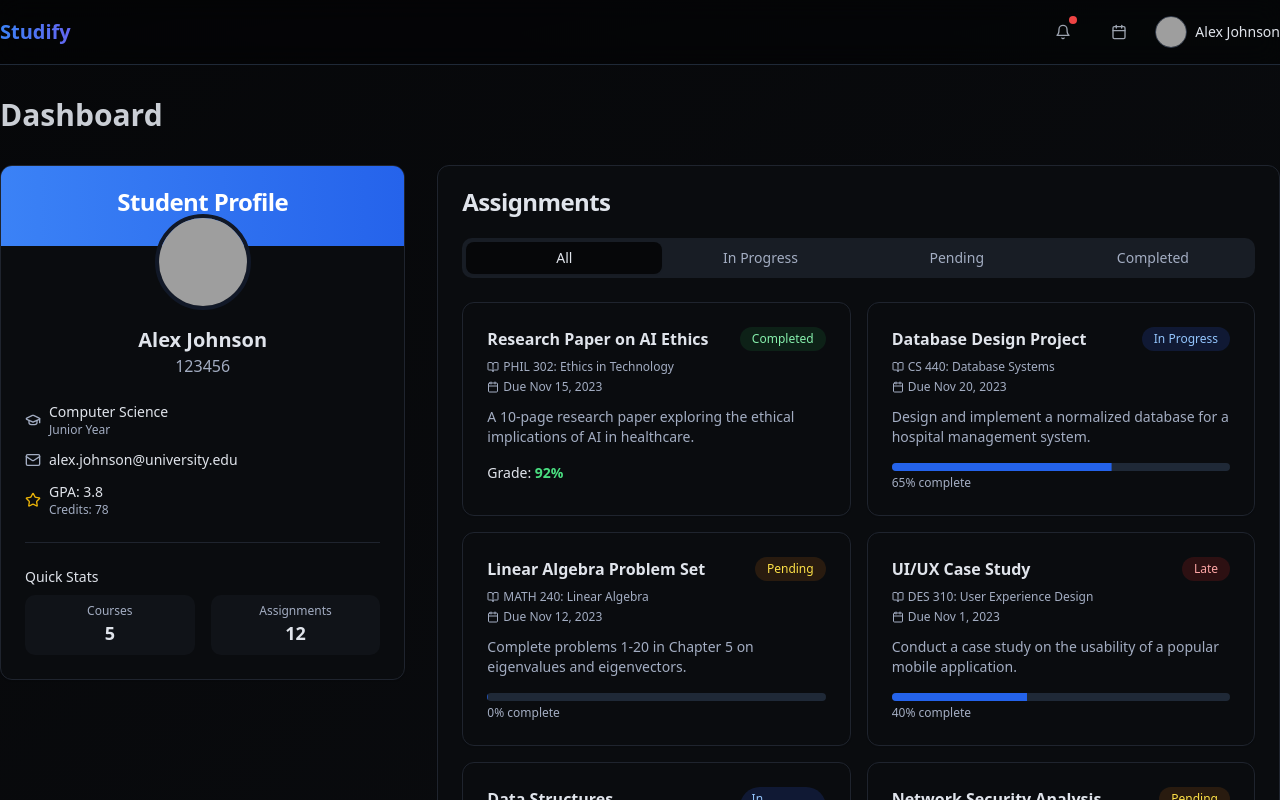
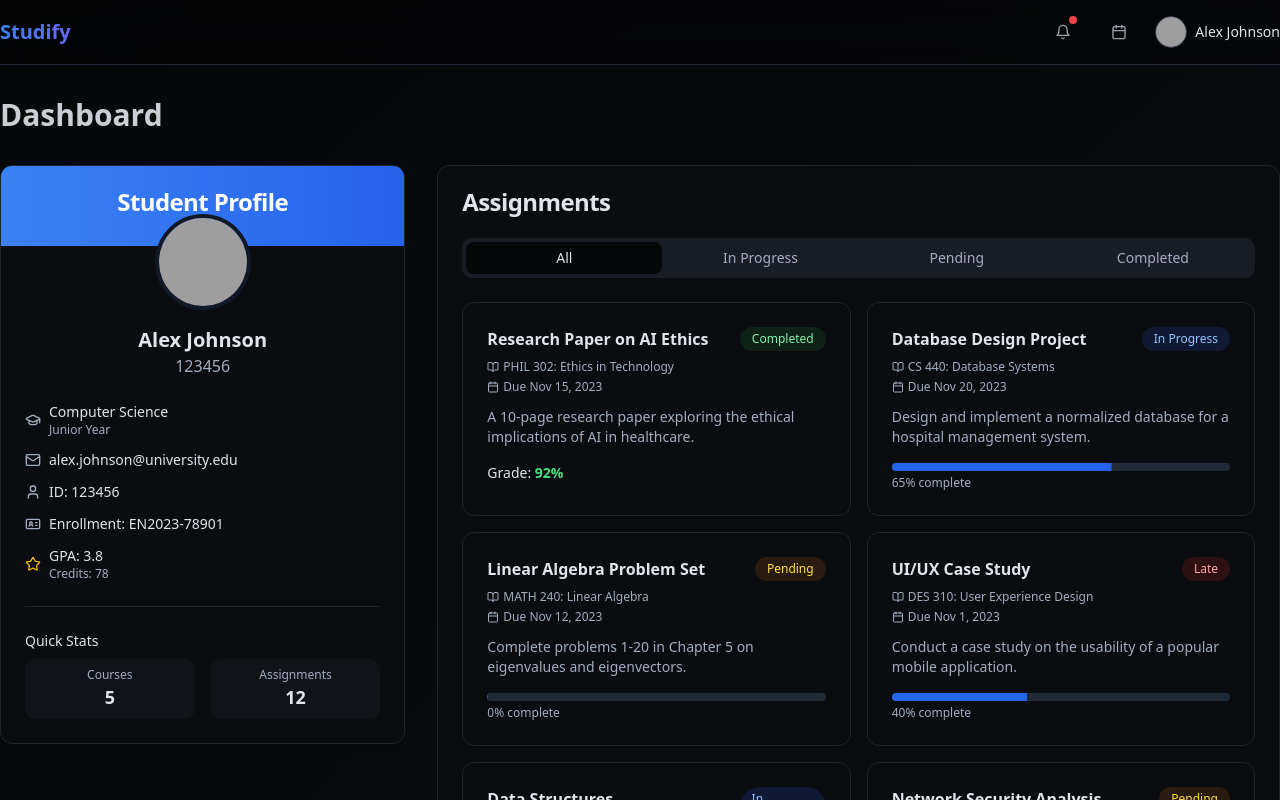
Before and after one commit to mega123-art/profile-submit-symphony, a React (Vite) app: page / in a window 1280 px wide. Shown: the top 800 px of the page. Built offline with nearby package versions, Linux system fonts and the light colour scheme; grey boxes are pictures that could not be loaded.

Commit message:
Add student profile details
Add email, ID, and enrollment number to the student profile.

```diff
--- a/src/components/ProfileCard.tsx
+++ b/src/components/ProfileCard.tsx
@@ -3,7 +3,7 @@ import React from 'react';
 import { Card, CardContent, CardHeader, CardTitle } from '@/components/ui/card';
 import { Avatar, AvatarFallback, AvatarImage } from '@/components/ui/avatar';
 import { Student } from '../data/mockData';
-import { GraduationCap, Mail, Star } from 'lucide-react';
+import { GraduationCap, Mail, User, IdCard, Star } from 'lucide-react';
 
 interface ProfileCardProps {
   student: Student;
@@ -42,6 +42,20 @@ const ProfileCard: React.FC<ProfileCardProps> = ({ student }) => {
           </div>
 
           <div className="flex items-center gap-2">
+            <User className="h-4 w-4 text-muted-foreground" />
+            <div>
+              <p className="text-sm font-medium">ID: {student.id}</p>
+            </div>
+          </div>
+
+          <div className="flex items-center gap-2">
+            <IdCard className="h-4 w-4 text-muted-foreground" />
+            <div>
+              <p className="text-sm font-medium">Enrollment: {student.enrollmentNumber}</p>
+            </div>
+          </div>
+
+          <div className="flex items-center gap-2">
             <Star className="h-4 w-4 text-yellow-500" />
             <div>
               <p className="text-sm font-medium">GPA: {student.gpa.toFixed(1)}</p>
--- a/src/data/mockData.ts
+++ b/src/data/mockData.ts
@@ -8,6 +8,7 @@ export interface Student {
   year: string;
   gpa: number;
   credits: number;
+  enrollmentNumber: string;
 }
 
 export interface Assignment {
@@ -29,7 +30,8 @@ export const studentData: Student = {
   major: 'Computer Science',
   year: 'Junior',
   gpa: 3.8,
-  credits: 78
+  credits: 78,
+  enrollmentNumber: 'EN2023-78901'
 };
 
 export const assignmentsData: Assignment[] = [
```
